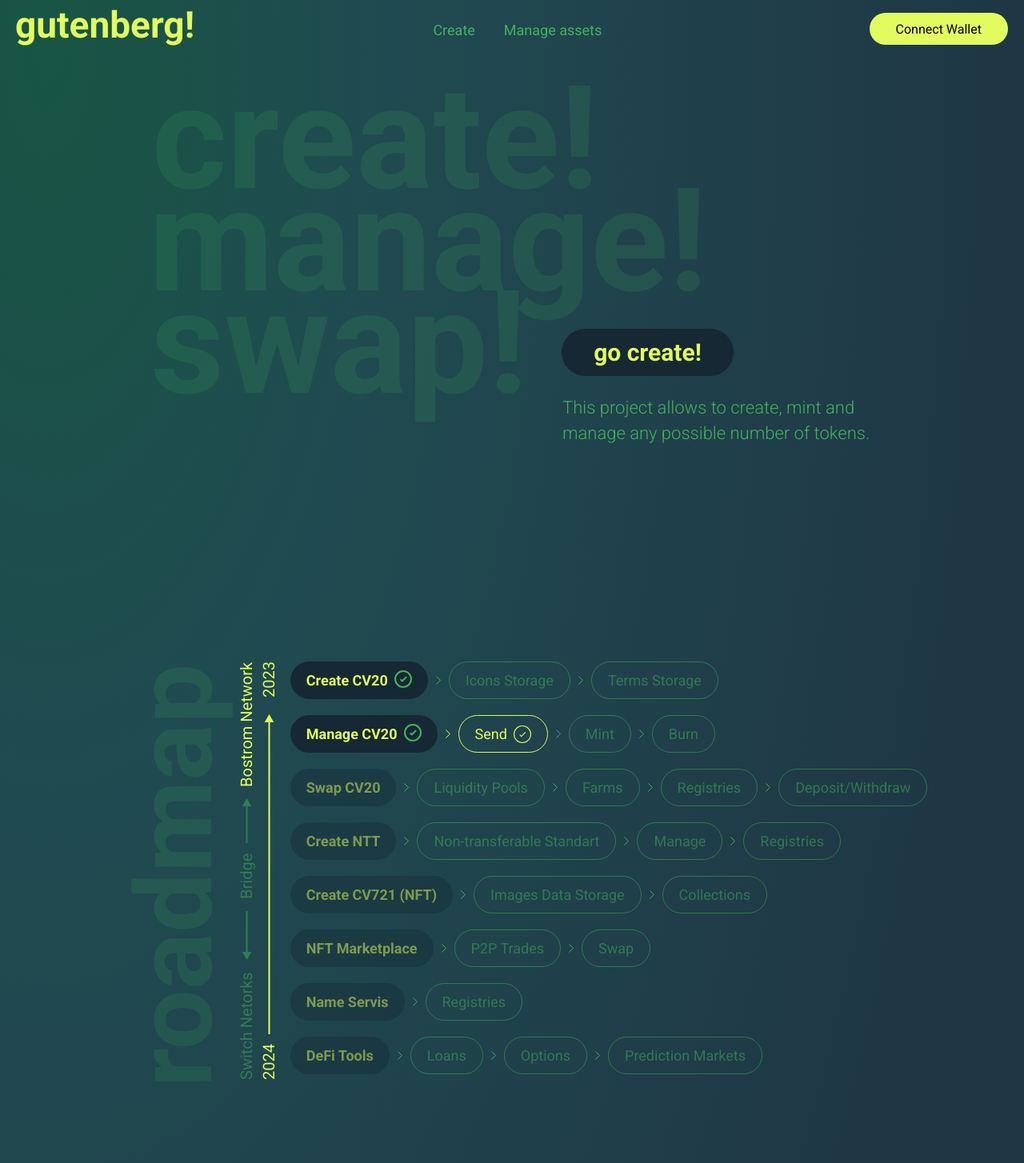
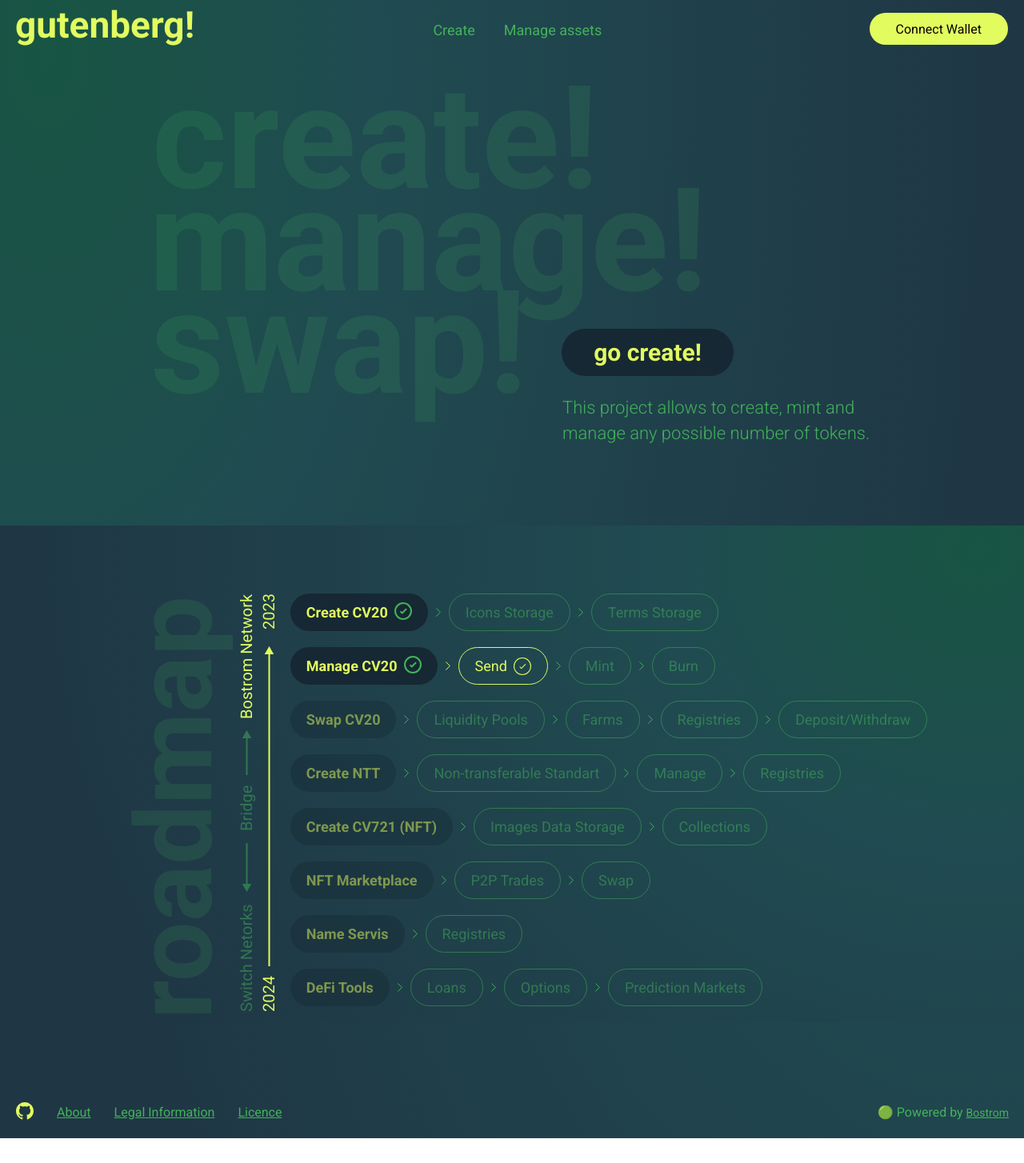
Before and after one commit to diekuche/gutenberg, a React (Create React App) app: page / in a window 1280 px wide. Shown: the top 1454 px of the page at 80% size. After the commit the page ends 1423 px from the top, so only its background shows below. Built offline with nearby package versions, Linux system fonts and the light colour scheme.

Commit message:
refix wrong

```diff
--- a/src/App.css
+++ b/src/App.css
@@ -6,9 +6,8 @@
   background-size: 100% 100%;
   background-position: 30% 50%;
   box-sizing: border-box;
-  animation: change 10s easy-in-out infinite;
   background: radial-gradient(
-    95.73% 182.36% at 4.67% 4.74%,
+    95.73% 182.36% at 95.73% 4.74%,
     #185543 0%,
     #204b51 32.81%,
     #1f3644 100%
--- a/src/components/BasicWindow/BasicWindow.module.css
+++ b/src/components/BasicWindow/BasicWindow.module.css
@@ -33,6 +33,7 @@
   align-items: center;
   margin-right: 210px;
   margin-top: 110px;
+  margin-bottom: 70px;
 }
 .info {
   margin-left: 780px;
@@ -42,7 +43,6 @@
   font-size: 22px;
   line-height: 32px;
   color: #43b25b;
-  margin-bottom: 170px;
 }
 
 .value {
--- a/src/components/HeaderSpoiler/HeaderSpoiler.tsx
+++ b/src/components/HeaderSpoiler/HeaderSpoiler.tsx
@@ -4,8 +4,9 @@ import styles from "./index.module.css";
 import { Link } from "react-router-dom";
 
 function Header2() {
-  const [header, setHeader] = useState("header");
+  const [header, setHeader] = useState(styles.header);
 
+  useEffect(() => {
     const listenScrollEvent = () => {
       if (window.scrollY < 50) {
         return setHeader(styles.header);
@@ -13,8 +14,6 @@ function Header2() {
         return setHeader(styles.header2);
       }
     };
-
-  useEffect(() => {
     window.addEventListener("scroll", listenScrollEvent);
     return () => window.removeEventListener("scroll", listenScrollEvent);
   }, []);
--- a/src/components/HeaderSpoiler/index.module.css
+++ b/src/components/HeaderSpoiler/index.module.css
@@ -21,9 +21,6 @@
 .header2 {
   position: fixed;
   top: 0;
-
-  align-items: center;
-  justify-content: space-between;
   width: 100%;
   height: 70px;
   background-color: rgba(22, 40, 51, 0.9);
--- a/src/components/Main/Main.tsx
+++ b/src/components/Main/Main.tsx
@@ -1,14 +1,15 @@
 import React from "react";
 import BasicWindow from "../BasicWindow/BasicWindow";
 import ManageTok from "../ManageTok/ManageTok";
+import styles from "../Main/main.module.css";
 
 const Main = () => {
   return (
-    <div>
-      <div className="colorhead">
+    <div className={styles.colorhead}>
+      <div>
         <BasicWindow />
       </div>
-      <div className="colorsecond">
+      <div className={styles.colorsecond}>
         <ManageTok />
       </div>
     </div>
--- a/src/components/Main/main.module.css
+++ b/src/components/Main/main.module.css
@@ -1,5 +1,4 @@
 .colorhead {
-  flex: 1;
   background: radial-gradient(
     95.73% 182.36% at 4.67% 4.74%,
     #185543 0%,
--- a/src/components/ManageTok/ManageTok.module.css
+++ b/src/components/ManageTok/ManageTok.module.css
@@ -1,10 +1,9 @@
 .mantok {
   display: flex;
-  margin-top: 70px;
   align-items: flex-start;
-  height: 529px;
   justify-content: center;
-  margin-left: 244 px;
+  margin-top: 23px;
+  padding-top: 85px;
 }
 .vertical {
   color: yellow;
```
Lines whose indentation alone changed are shown as unchanged.
